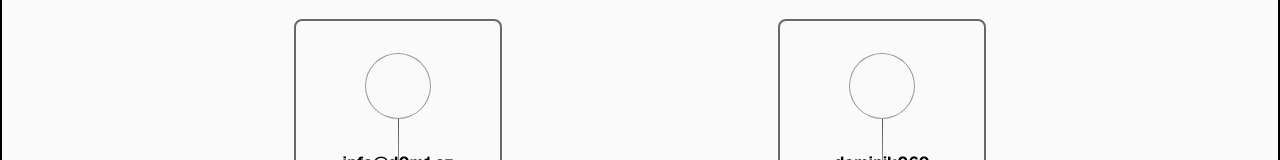
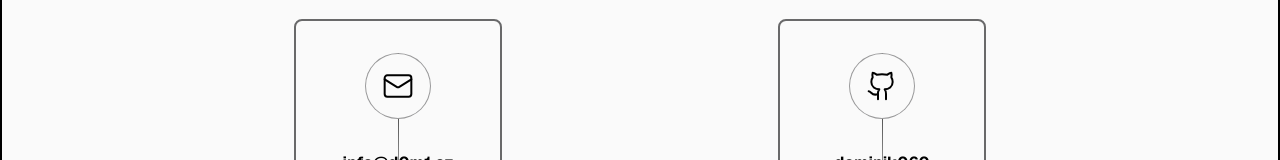
Before and after one commit to dominik060/d0m1.cz, a Next.js app: page / in a window 1280 px wide. Shown: the part 871-1031 px from the top of the page. Built offline with nearby package versions, Linux system fonts and the light colour scheme.

Commit message:
set stroke to currentColor

```diff
--- a/src/components/icons/EmailIcon.tsx
+++ b/src/components/icons/EmailIcon.tsx
@@ -7,6 +7,7 @@ export default function EmailIcon({ className }: { className?: string }) {
       fill="none"
       xmlns="http://www.w3.org/2000/svg"
       className={className}
+      stroke="currentColor"
     >
       <path
         d="M26.667 5.3335H5.33366C3.8609 5.3335 2.66699 6.5274 2.66699 8.00016V24.0002C2.66699 25.4729 3.8609 26.6668 5.33366 26.6668H26.667C28.1397 26.6668 29.3337 25.4729 29.3337 24.0002V8.00016C29.3337 6.5274 28.1397 5.3335 26.667 5.3335Z"
--- a/src/components/icons/GitHubIcon.tsx
+++ b/src/components/icons/GitHubIcon.tsx
@@ -7,6 +7,7 @@ export default function GitHubIcon({ className }: { className?: string }) {
       fill="none"
       xmlns="http://www.w3.org/2000/svg"
       className={className}
+      stroke="currentColor"
     >
       <path
         d="M20.0004 29.3332V23.9998C20.1859 22.3296 19.7069 20.6533 18.667 19.3332C22.667 19.3332 26.667 16.6665 26.667 11.9998C26.7737 10.3332 26.307 8.69317 25.3337 7.33317C25.707 5.79984 25.707 4.19984 25.3337 2.6665C25.3337 2.6665 24.0004 2.6665 21.3337 4.6665C17.8137 3.99984 14.187 3.99984 10.667 4.6665C8.00037 2.6665 6.66704 2.6665 6.66704 2.6665C6.26704 4.19984 6.26704 5.79984 6.66704 7.33317C5.69621 8.68768 5.225 10.3369 5.33371 11.9998C5.33371 16.6665 9.33371 19.3332 13.3337 19.3332C12.8137 19.9865 12.427 20.7332 12.2004 21.5332C11.9737 22.3332 11.907 23.1732 12.0004 23.9998V29.3332"
```
